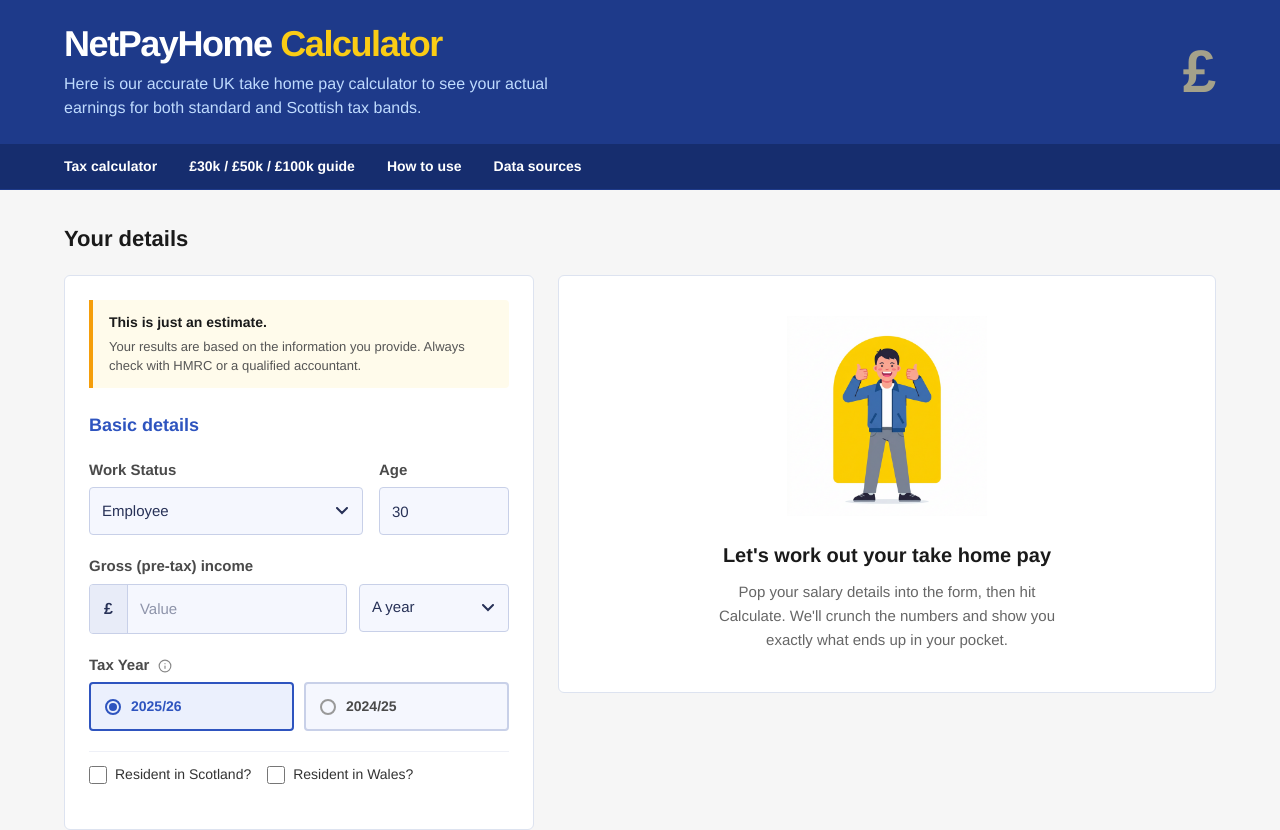
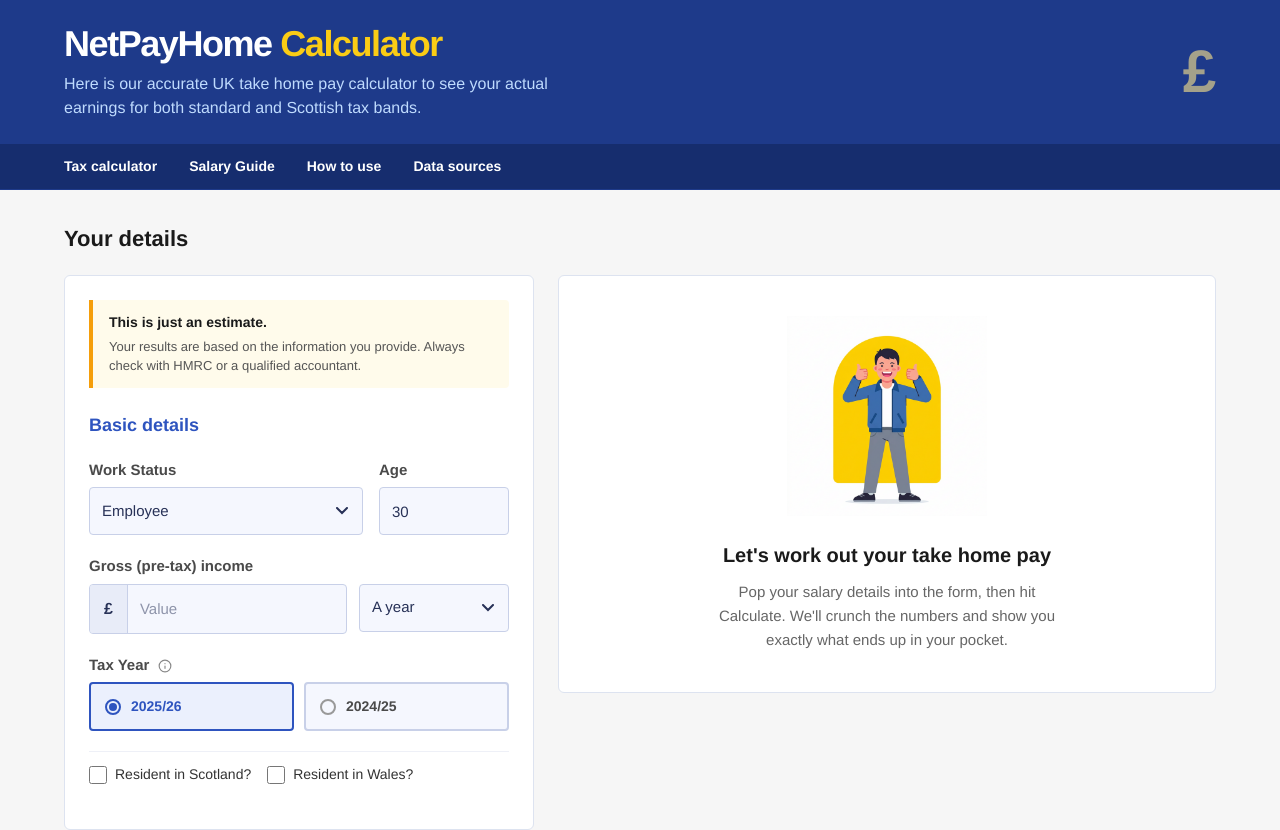
Before and after one commit to dsrashmika-prog/uktaxcal, a Next.js app: page / in a window 1280 px wide. Shown: the top 830 px of the page. Built offline with nearby package versions, Linux system fonts and the light colour scheme.

Commit message:
copy: rename guide navigation link to "Salary Guide"

```diff
--- a/src/app/about/page.tsx
+++ b/src/app/about/page.tsx
@@ -42,7 +42,7 @@
                         Tax calculator
                     </Link>
                     <Link href="/salary-guide" style={{ color: "white", textDecoration: "none", fontWeight: 600, fontSize: "14px" }}>
-                        £30k / £50k / £100k guide
+                        Salary Guide
                     </Link>
                     <Link href="/how-to" style={{ color: "white", textDecoration: "none", fontWeight: 600, fontSize: "14px" }}>
                         How to use
--- a/src/app/how-to/page.tsx
+++ b/src/app/how-to/page.tsx
@@ -45,7 +45,7 @@
                         Tax calculator
                     </Link>
                     <Link href="/salary-guide" style={{ color: "white", textDecoration: "none", fontWeight: 600, fontSize: "14px" }}>
-                        £30k / £50k / £100k guide
+                        Salary Guide
                     </Link>
                     <Link href="/how-to" style={{ color: "white", textDecoration: "none", fontWeight: 600, fontSize: "14px" }}>
                         How to use
--- a/src/app/page.tsx
+++ b/src/app/page.tsx
@@ -179,7 +179,7 @@
             Tax calculator
           </Link>
           <Link href="/salary-guide" style={{ color: "white", textDecoration: "none", fontWeight: 600, fontSize: "14px" }} onMouseOver={e => (e.currentTarget.style.color = "#facc15")} onMouseOut={e => (e.currentTarget.style.color = "white")}>
-            £30k / £50k / £100k guide
+            Salary Guide
           </Link>
           <Link href="/how-to" style={{ color: "white", textDecoration: "none", fontWeight: 600, fontSize: "14px" }} onMouseOver={e => (e.currentTarget.style.color = "#facc15")} onMouseOut={e => (e.currentTarget.style.color = "white")}>
             How to use
--- a/src/app/privacy/page.tsx
+++ b/src/app/privacy/page.tsx
@@ -38,7 +38,7 @@
                         Tax calculator
                     </Link>
                     <Link href="/salary-guide" style={{ color: "white", textDecoration: "none", fontWeight: 600, fontSize: "14px" }}>
-                        £30k / £50k / £100k guide
+                        Salary Guide
                     </Link>
                     <Link href="/how-to" style={{ color: "white", textDecoration: "none", fontWeight: 600, fontSize: "14px" }}>
                         How to use
--- a/src/app/salary-guide/page.tsx
+++ b/src/app/salary-guide/page.tsx
@@ -185,7 +185,7 @@
                         Tax calculator
                     </Link>
                     <Link href="/salary-guide" style={{ color: "white", textDecoration: "none", fontWeight: 600, fontSize: "14px" }}>
-                        £30k / £50k / £100k guide
+                        Salary Guide
                     </Link>
                     <Link href="/how-to" style={{ color: "white", textDecoration: "none", fontWeight: 600, fontSize: "14px" }}>
                         How to use
--- a/src/app/sources/page.tsx
+++ b/src/app/sources/page.tsx
@@ -44,7 +44,7 @@
                         Tax calculator
                     </Link>
                     <Link href="/salary-guide" style={{ color: "white", textDecoration: "none", fontWeight: 600, fontSize: "14px" }}>
-                        £30k / £50k / £100k guide
+                        Salary Guide
                     </Link>
                     <Link href="/how-to" style={{ color: "white", textDecoration: "none", fontWeight: 600, fontSize: "14px" }}>
                         How to use
```
